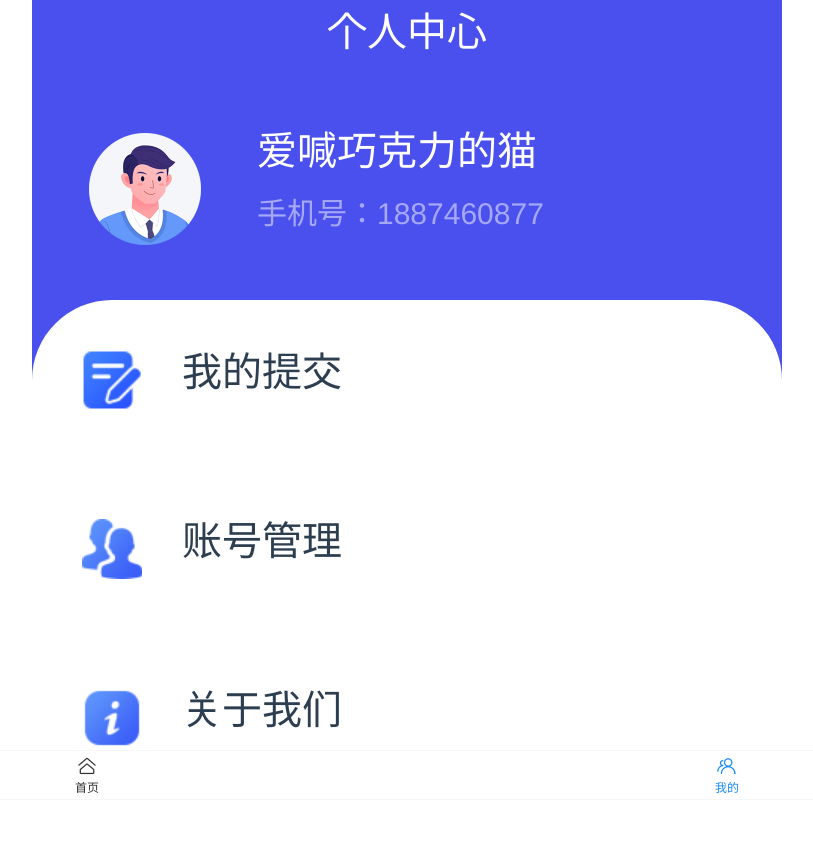
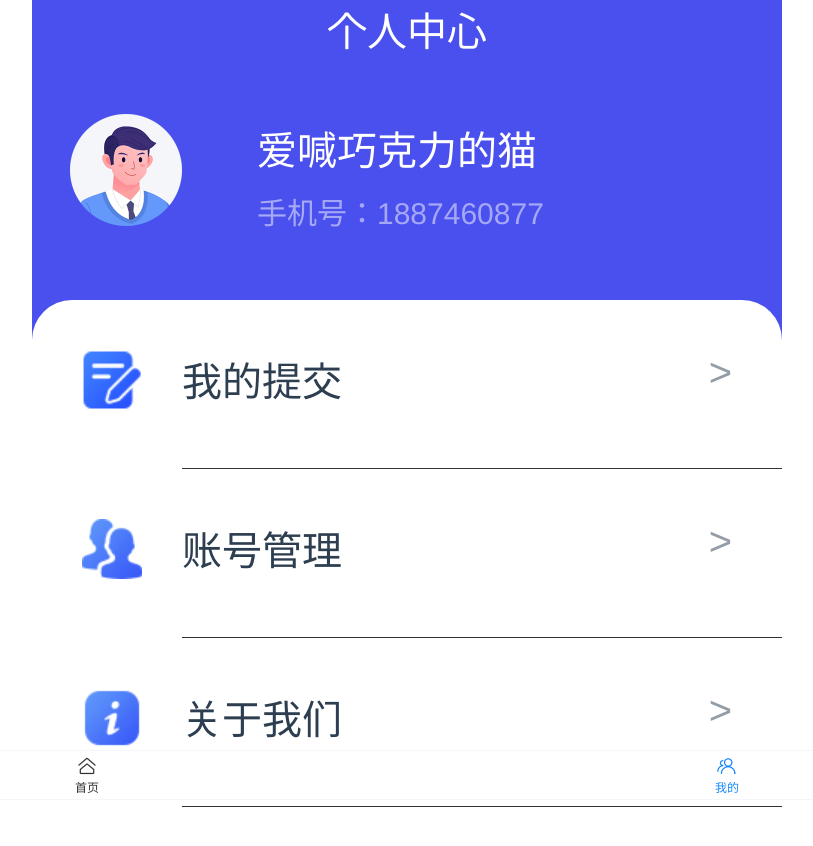
Before and after one commit to qianyinuo1314/storage, a Vue app: page /#/Mypage in a window 1280 px wide. Shown: the top 846 px of the page, without its empty margins (233-1046 px from the left). Built offline with nearby package versions, Linux system fonts and the light colour scheme.

Commit message:
修改细节

```diff
--- a/src/views/Mypage.vue
+++ b/src/views/Mypage.vue
@@ -4,7 +4,9 @@
     <div class="header-bottom">
 
         <div class="header-bottom-1">
-            <div class="h-img"></div>
+            <div class="h-img">
+                <img src="../assets/h-img.png" alt="">
+            </div>
         </div>
         <div class="header-bottom-2">
             <div class="h-text1">爱喊巧克力的猫</div>
@@ -19,21 +21,36 @@
         <div class="s-1-1">
             <img src="../assets/形状 739.png" alt="" class="section-img">
         </div>
-         <div class="s-1-2">我的提交</div>
+        <div class="s-1-r">
+            <div class="s-1-2">我的提交</div>
+            <div class="s-1-3">></div>
+
+        </div>
+
 
     </div>
     <div class="s-2">
          <div class="s-2-1">
             <img src="../assets/形状 163.png" alt="" class="section-img">
         </div>
-         <div class="s-2-2">账号管理</div>
+        <div class="s-2-r">
+            <div class="s-2-2">账号管理</div>
+            <div class="s-2-3">></div>
+
+
+        </div>
 
     </div>
     <div class="s-3">
      <div class="s-3-1">
             <img src="../assets/形状 738.png" alt="" class="section-img">
         </div>
-         <div class="s-3-2">关于我们</div>
+        <div class="s-3-r">
+            <div class="s-3-2">关于我们</div>
+            <div class="s-3-3">></div>
+
+        </div>
+
     </div>
     <div class="s-4"></div>
 
@@ -124,10 +141,10 @@ header{
             align-items: center;
 }
 .h-img{
-    height: 112px;
-    width: 112px;
+    height: 150px;
+    width: 150px;
     /* background: black; */
-    background-image: url('../assets/h-img.png');
+
 
 
 }
@@ -150,8 +167,8 @@ header{
 
    height: 70px;
    width: 300px;
-   font-size:40px
-    /* background: rgb(229, 175, 175); */
+   font-size:40px;
+    /* background:rgb(229, 175, 175); */
 
 
 }
@@ -175,33 +192,59 @@ section{
      /* 上下摆放 */
      flex-direction: column;
      font-size: 40px;
+     margin-bottom: 10px;
+
 
 }
 .s-1{
     flex:1;
-     border-radius:80px  80px 0px 0;
+     border-radius:40px  40px 0px 0;
     background: rgb(255, 255, 255);
 
 
 }
+
 .s-1-1{
     width: 20%;
     height: 100%;
     /* background: bisque; */
     float: left;
+    /* border-bottom: 1px solid #333 ; */
+
+}
+.s-1-r{
+    width: 80%;
+    height: 100%;
+    /* background: bisque; */
+    float: left;
+    border-bottom: 1px solid #333 ;;
 
 }
 .section-img{
     height: 60px;
     width: 60px;
     margin: 50px;
+
 }
 .s-1-2{
-    width:80%;
+    width:50%;
     height: 100%;
     /* background: rgb(178, 110, 26); */
     float: left;
-    margin-top:40px;
+    margin-top:50px;
+
+}
+.s-1-3{
+     width:30%;
+    height: 100%;
+    /* background: rgb(178, 110, 26); */
+    float: left;
+    margin-top:50px;
+    margin-left: 70px;
+    text-align: right;
+    opacity: 0.5;
+    /* background: black; */
+
 }
 
 .s-2{
@@ -217,12 +260,32 @@ section{
     float: left;
 
 }
+.s-2-r{
+    width: 80%;
+    height: 100%;
+    /* background: bisque; */
+    float: left;
+    border-bottom: 1px solid #333 ;;
+
+}
 .s-2-2{
-    width:80%;
+    width:50%;
     height: 100%;
     /* background: rgb(178, 110, 26); */
     float: left;
-    margin-top:40px;
+    margin-top:50px;
+}
+.s-2-3{
+     width:30%;
+    height: 100%;
+    /* background: rgb(178, 110, 26); */
+    float: left;
+    margin-top:50px;
+    margin-left: 70px;
+    text-align: right;
+    opacity: 0.5;
+    /* background: black; */
+
 }
 .s-3{
     flex:1;
@@ -237,12 +300,33 @@ section{
     float: left;
 
 }
+.s-3-r{
+    width: 80%;
+    height: 100%;
+    /* background: bisque; */
+    float: left;
+    border-bottom: 1px solid #333 ;;
+
+}
 .s-3-2{
-    width:80%;
+    width:50%;
     height: 100%;
     /* background: rgb(178, 110, 26); */
     float: left;
-    margin-top:40px;
+    margin-top:50px;
+}
+.s-3-3{
+     width:30%;
+    height: 100%;
+    /* background: rgb(178, 110, 26); */
+    float: left;
+    margin-top:50px;
+    margin-left: 70px;
+    text-align: right;
+    opacity: 0.5;
+    /* background: black; */
+
+
 }
 .s-4{
     flex:7;
--- a/src/views/homepage.vue
+++ b/src/views/homepage.vue
@@ -1,7 +1,7 @@
 <template>
   <header>
     <div class="top-one">首页</div>
-    <router-link to="/about">Home</router-link>
+    <!-- <router-link to="/about">Home</router-link> -->
     <div class="top-two">
       <!-- 轮播图 -->
       <van-swipe class="my-swipe" :autoplay="3000" indicator-color="white">
@@ -221,8 +221,14 @@ header > div {
   /* margin-right: 10px; */
 
   height: 200px;
-  width: 750px;
-  margin: 38px;
+  width: 730px;
+  /* margin: 20px; */
+  /* background: rgb(0, 0, 0); */
+  display: flex;
+  flex-direction: row;
+     justify-content: center;
+            /* 水平摆放 ,水平居中还是居左*/
+            align-items: center;
 
 }
 
@@ -239,6 +245,9 @@ header > div {
   /* width: 48%; */
   height: 156px;
   float: left;
+  margin-left: 20px;
+
+
 
   background-image: url('../assets/header-left.png');
 
@@ -249,7 +258,7 @@ header > div {
   height: 30%;
   /* background: rgb(223, 169, 169); */
   /* margin-top: 35px; */
-  margin-left: 60px;
+  margin-left: 30px;
   margin-top: 40px;
   font-size: 30px;
 
@@ -259,17 +268,19 @@ header > div {
 .top-left-2 {
   height: 40%;
   /* background: rgb(255, 5, 5); */
-  margin-left: 60px;
+  margin-left: 30px;
   opacity: 0.5;
   font-size: 20px;
 
 }
 
 .top-three-right {
-  margin-left: 25px;
+  margin-left: 20px;
   width: 328px;
   /* width: 48%; */
   height: 156px;
+
+
 
   background-image: url('../assets/header-right.png');
 }
@@ -303,6 +314,7 @@ section {
   height: 100px;
   /* background: rgb(0, 0, 0); */
   float: left;
+  opacity: 0.5;
 }
 
 .section-bottom {
```
